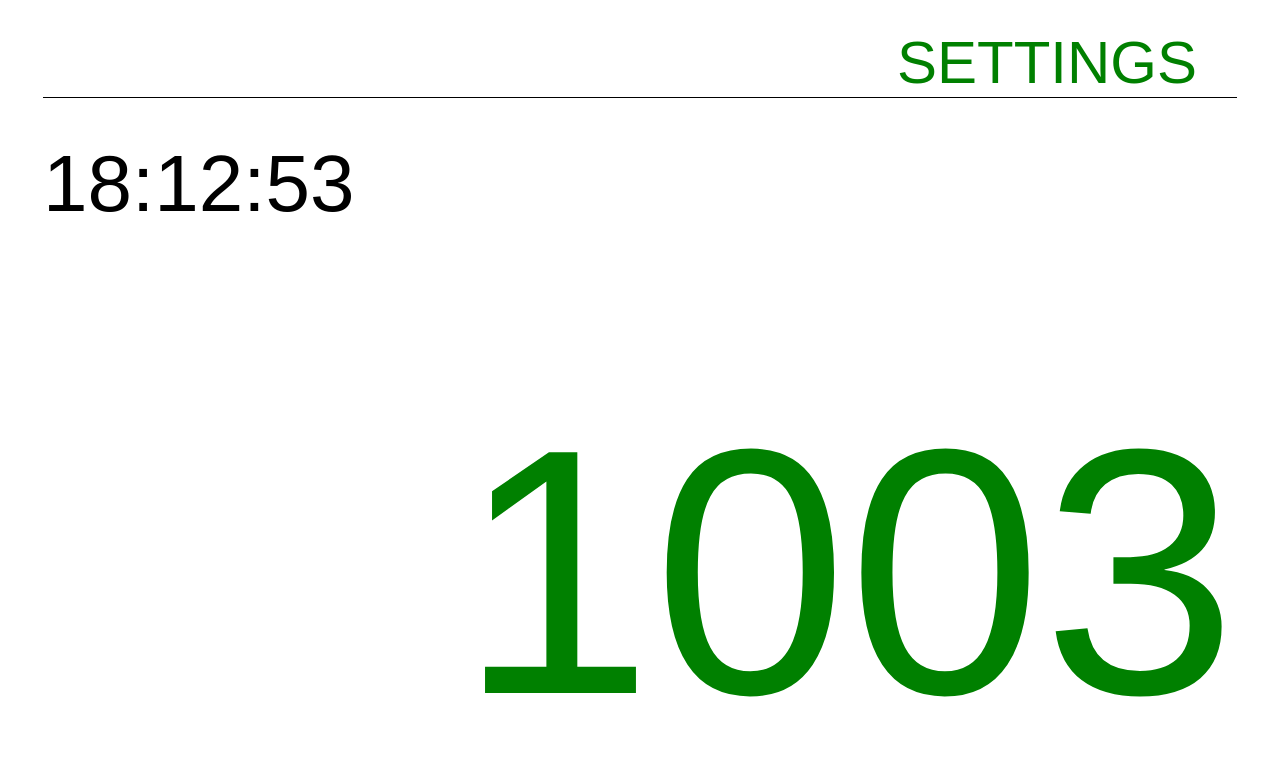
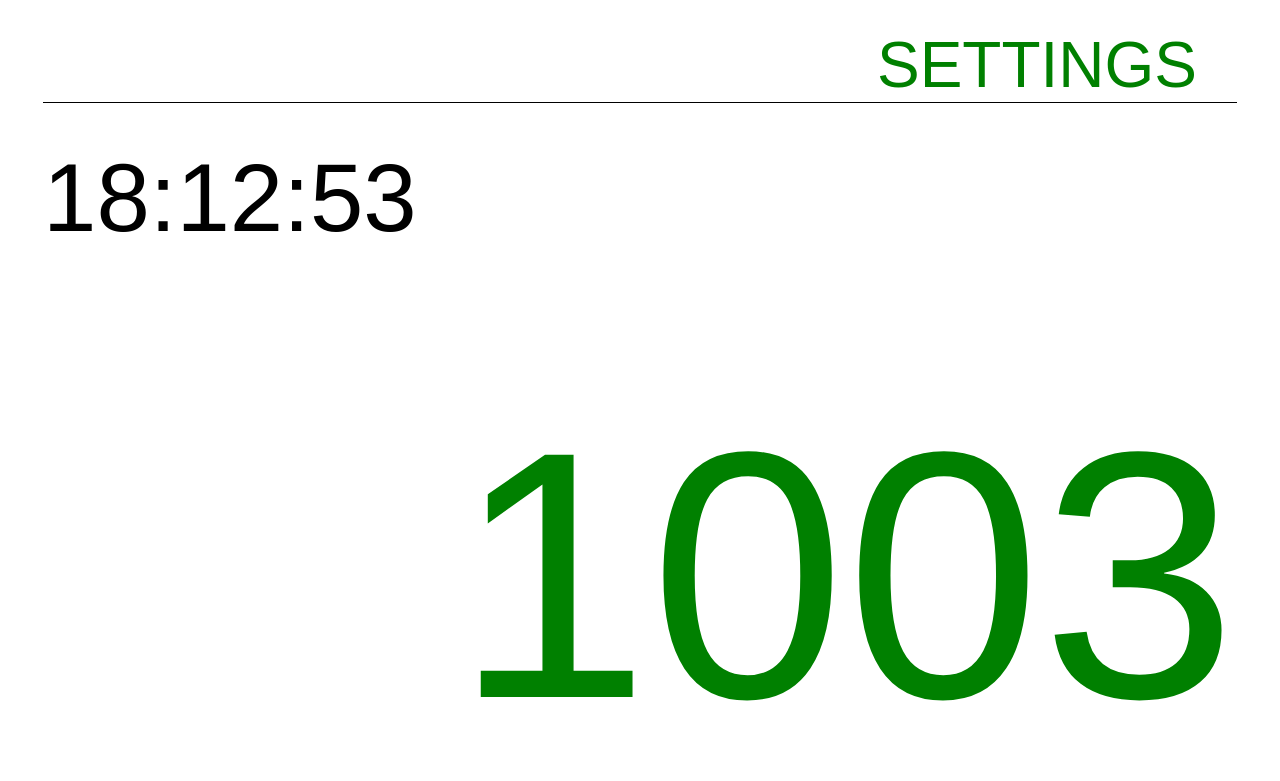
Before and after one commit to mark-arthur89/NanoTube-Pi, a plain HTML site: page index.html in a window 1280 px wide. Drawn offline with nearby package versions, Linux system fonts and the light colour scheme.

Commit message:
fonts in ems

```diff
--- a/web/Styles/main.css
+++ b/web/Styles/main.css
@@ -40,7 +40,7 @@ NAV ELEMENTS
 .Nav-Item {
 	color: green;
 	font-family: "arial";
-	font-size: 60px;
+	font-size: 4em; /* 60px */
 	display: inline-block;
 }
 
@@ -56,13 +56,13 @@ MAIN BODY ELEMENTS
 
 #Timer {
 	font-family: 'arial';
-	font-size: 80px;
+	font-size: 6em; /* 80px */
 	color: black;
 }
 
 #Shock-Score {
 	font-family: 'arial';
-	font-size: 350px;
+	font-size: 22.000em; /* 350px */
 	color: green;
 	position: absolute;
 	right: 0px;
```
